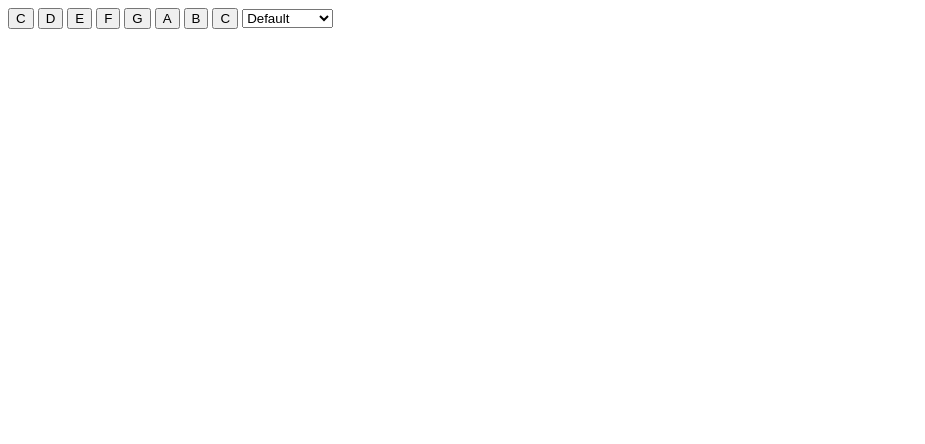
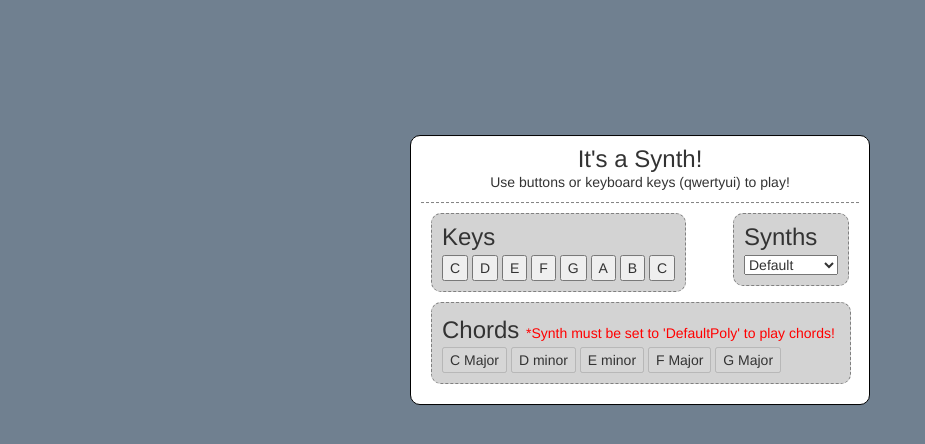
Before and after one commit to hi-im-evab/beepboop, a plain HTML site: page osc.html in a window 1280 px wide. Shown: the whole page, without its empty margins (0-925 px from the left). Drawn offline with nearby package versions, Linux system fonts and the light colour scheme.

Commit message:
Starting work for COMM 363

```diff
--- a/osc.html
+++ b/osc.html
@@ -2,28 +2,60 @@
 
 <html lang="en">
 <head>
-	<meta charset="utf-8">
-
 	<title>osc</title>
 
+	<meta charset="utf-8">
+	<meta name="viewport" content="width=device-width, initial-scale=1">
+	<link rel="stylesheet" href="https://maxcdn.bootstrapcdn.com/bootstrap/3.3.7/css/bootstrap.min.css">
+	<script src="https://ajax.googleapis.com/ajax/libs/jquery/3.3.1/jquery.min.js"></script>
+	<script src="https://maxcdn.bootstrapcdn.com/bootstrap/3.3.7/js/bootstrap.min.js"></script>
+
+	<link rel="stylesheet" type="text/css" href="styles.css">
 </head>
 
-<body onkeypress="keyboard(event)" onload="makeMono()">
-	<button name="key" id="btnC">C</button>
-	<button name="key" id="btnD">D</button>
-	<button name="key" id="btnE">E</button>
-	<button name="key" id="btnF">F</button>
-	<button name="key" id="btnG">G</button>
-	<button name="key" id="btnA">A</button>
-	<button name="key" id="btnB">B</button>
-	<button name="key" id="btnC8va">C</button>
+<body onkeypress="keyboard(event)" onload="init()">
+	<div class="main">
+		<div class="title">
+			<h3> It's a Synth! </h3>
+			<p> Use buttons or keyboard keys (qwertyui) to play! </p>
+		</div>
+
+		<!-- Keys -->
+		<div class="keys controls">
+			<h3> Keys </h3>
+			<button class="key" id="btnC">C</button>
+			<button class="key" id="btnD">D</button>
+			<button class="key" id="btnE">E</button>
+			<button class="key" id="btnF">F</button>
+			<button class="key" id="btnG">G</button>
+			<button class="key" id="btnA">A</button>
+			<button class="key" id="btnB">B</button>
+			<button class="key" id="btnC8va">C</button>
+		</div>
+
+		<!-- Synths -->
+		<div class="synths controls">
+			<h3> Synths </h3>
 			<select id="synthChoice" onchange="switchSynth()">
 				<option value="sDefault">Default</option>
 				<option value="sDefaultPoly">DefaultPoly</option>
 				<option value="synthA">Synth A</option>
 				<option value="synthB">Synth B</option>
 			</select>
+		</div>
 
+		<!-- Chords -->
+		<div class="chords controls">
+			<span id="header"> Chords </span>
+			<span id="detail">*Synth must be set to 'DefaultPoly' to play chords!</span>
+			<br>
+			<button class="chord" id="cMajor">C Major</button>
+			<button class="chord" id="dMinor">D minor</button>
+			<button class="chord" id="eMinor">E minor</button>
+			<button class="chord" id="fMajor">F Major</button>
+			<button class="chord" id="gMajor">G Major</button>
+		</div>
+	</div>
 	<!-- script must be at bottom? after all HTML loads -->
 	<script src="tone/build/Tone.js" type="text/javascript"></script>
 	<script src="osc.js" type="text/javascript"></script>
--- a/osc.js
+++ b/osc.js
@@ -1,4 +1,5 @@
-var keys = document.getElementsByTagName("button");
+var keys = document.getElementsByClassName("key");
+var chords = document.getElementsByClassName("chord");
 var synth;
 var synthDefault;
 var synthDefaultPoly;
@@ -38,6 +39,14 @@ synthB = new Tone.Synth({
 
 synth = synthDefault;
 
+function init() {
+	if (synth !== synthDefaultPoly) {
+		for (var i in chords) {
+			chords[i].disabled = true;
+		}
+	}
+}
+
 // Choose synth
 function switchSynth() {
 	var choice = document.getElementById("synthChoice");
@@ -54,28 +63,41 @@ function switchSynth() {
 	if (choice.value == "synthB") {
 		synth = synthB;
 	}
+
+	if (synth === synthDefaultPoly) {
+		document.getElementById('detail').style.display = 'none';
+		for (var i in chords) {
+			chords[i].disabled = false;
+		}
+	} else {
+		document.getElementById('detail').style.display = '';
+		for (var i in chords) {
+			chords[i].disabled = true;
+		}
+	}
 }
 
-// synth must be instantiated in a function?
-function makeMono(){
+// // synth must be instantiated in a function?
+// function makeMono(){
 
-}
+// }
 
-function makePoly(){
-	synthDefault = new Tone.PolySynth().toMaster();
-	synth = synthDefault;
+// function makePoly(){
+	// synthDefault = new Tone.PolySynth().toMaster();
+	// synth = synthDefault;
 
-	document.getElementById("synthChoice").value = "sDefault";
-	//Custom sounds do Poly differently?
+	// document.getElementById("synthChoice").value = "sDefault";
+	// //Custom sounds do Poly differently?
 
-}
+// }
 
 // Play Tones
 function playNote(note){
 	synth.triggerAttackRelease(note, '2n');
 }
 
-// Buttons
+/* Buttons */
+// Keys
 keys[0].addEventListener('click', function() {
 	playNote('C5');
 });
@@ -100,6 +122,37 @@ keys[6].addEventListener('click', function() {
 keys[7].addEventListener('click', function() {
 	playNote('C6');
 });
+
+// Chords
+// C Maj
+chords[0].addEventListener('click', function() {
+	playNote('C5');
+	playNote('E5');
+	playNote('G5');
+});
+
+chords[1].addEventListener('click', function() {
+	playNote('D5');
+	playNote('F5');
+	playNote('A5');
+});
+chords[2].addEventListener('click', function() {
+	playNote('E5');
+	playNote('G5');
+	playNote('B5');
+});
+chords[3].addEventListener('click', function() {
+	playNote('F5');
+	playNote('A5');
+	playNote('C6');
+});
+chords[4].addEventListener('click', function() {
+	playNote('G5');
+	playNote('B5');
+	playNote('D6');
+});
+
+
 
 //Keystrokes
 function keyboard(event) {
--- /dev/null
+++ b/styles.css
@@ -0,0 +1,69 @@
+body {
+	position: relative;
+	background: slategrey;
+}
+
+.main {
+	background: white;
+	width: 460px;
+	height: max-content;
+	margin: 0 auto;
+	padding: 10px;
+	border: 1px solid black;
+	border-radius: 10px;
+
+	position: absolute;
+	top: 50%;
+	left: 50%;
+	transform: translate(-50%, 50%);
+}
+
+.title {
+	text-align: center;
+	border-bottom: 1px dashed grey;
+}
+.title h3 {
+	margin: 0;
+}
+
+.controls {
+	border: 1px dashed grey;
+	border-radius: 10px;
+	margin: 10px;
+	background-color: lightgrey;
+}
+.controls h3, .controls #header {
+	margin: 0;
+	padding: 0;
+	margin-bottom: 4px;
+}
+
+.main .keys {
+	float: left;
+	width: max-content;
+	height: max-content;
+	padding: 10px;
+}
+
+.main .synths {
+	float: right;
+	width: max-content;
+	height: max-content;
+	padding: 10px;
+}
+.main .chords {
+	clear: both;
+	width: 420px;
+	height: max-content;
+	padding: 10px;
+}
+
+.chords span {
+	width: max-content;
+}
+.chords #header {
+	font-size: x-large;
+}
+.chords #detail {
+	color: red;
+}
```
Lines whose indentation alone changed are shown as unchanged.
